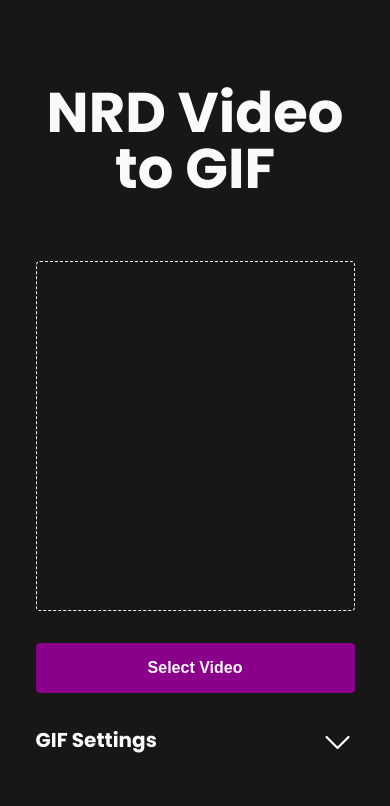
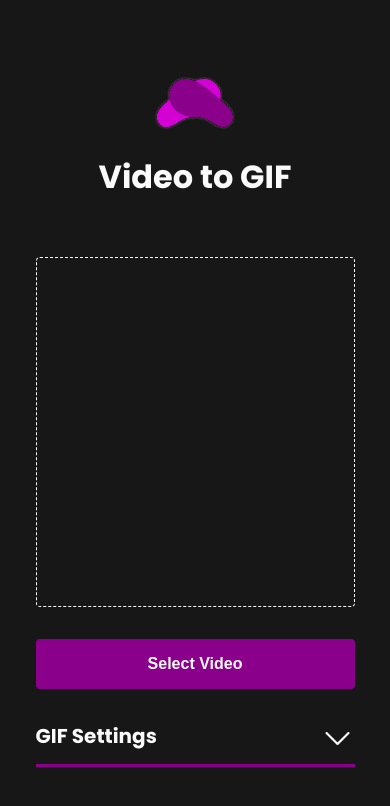
Before and after one commit to lnardon/VideoToGIF, a React (Create React App) app: page / in a window 390 px wide. Shown: the top 806 px of the page. Built offline with nearby package versions, Linux system fonts and the light colour scheme.

Commit message:
💄 Add logo + final UI adjustments

```diff
--- a/src/components/ExpandableArea/styles.module.css
+++ b/src/components/ExpandableArea/styles.module.css
@@ -14,6 +14,8 @@
   font-size: 1.25rem;
   font-weight: bold;
   outline: none;
+  border-bottom: 3px solid darkmagenta;
+  padding-bottom: 0.5rem;
 }
 
 .icon {
--- a/src/pages/Homepage/index.jsx
+++ b/src/pages/Homepage/index.jsx
@@ -3,6 +3,7 @@ import { createFFmpeg, fetchFile } from "@ffmpeg/ffmpeg";
 
 import LoadingIndicator from "../../components/LoadingIndicator";
 import ExpandableArea from "../../components/ExpandableArea";
+import Logo from "./logo.svg";
 import styles from "./styles.module.css";
 
 function Homepage() {
@@ -43,7 +44,8 @@ function Homepage() {
 
   return (
     <div className={styles.container}>
-      <h1 className={styles.title}>NRD Video to GIF</h1>
+      <img className={styles.logo} src={Logo} alt="Logo" />
+      <h1 className={styles.title}>Video to GIF</h1>
       {video && (
         <div className={styles.fileNameContainer}>
           <h3 className={styles.fileLabel}> Selected File:</h3>
@@ -94,7 +96,7 @@ function Homepage() {
             onClick={convertToGif}
             disabled={progress !== null}
           >
-            Convert
+            Convert Video
           </button>
         )}
         {gif ? (
--- a/src/pages/Homepage/styles.module.css
+++ b/src/pages/Homepage/styles.module.css
@@ -24,12 +24,18 @@ body {
   padding: 1rem;
 }
 
+.logo {
+  width: 25%;
+  max-width: 200px;
+  margin: 2rem;
+}
+
 .title {
   font-size: 3.5rem;
   line-height: 3.5rem;
   font-weight: bold;
   text-align: center;
-  margin: 2rem 0rem 4rem 0rem;
+  margin-bottom: 5rem;
   color: #fafafa;
 }
 
@@ -173,6 +179,12 @@ input[type="range"]::-webkit-slider-thumb {
 }
 
 @media (max-width: 499px) {
+  .title {
+    font-size: 2rem;
+    line-height: 2rem;
+    margin-bottom: 4rem;
+  }
+
   .fileSettingsContent {
     flex-direction: column;
     width: 100%;
```
Also changed, not shown: src/pages/Homepage/logo.svg (added).
